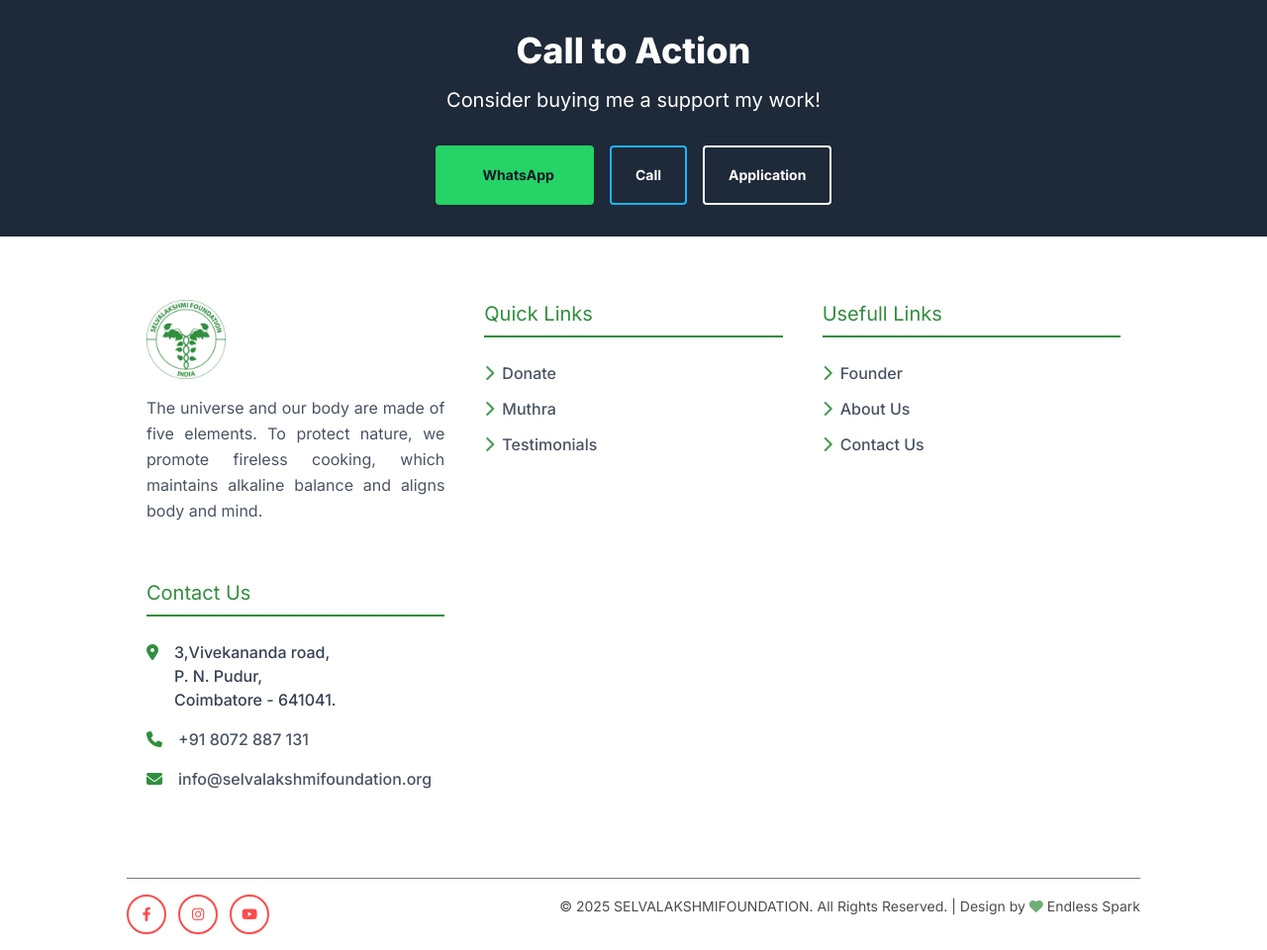
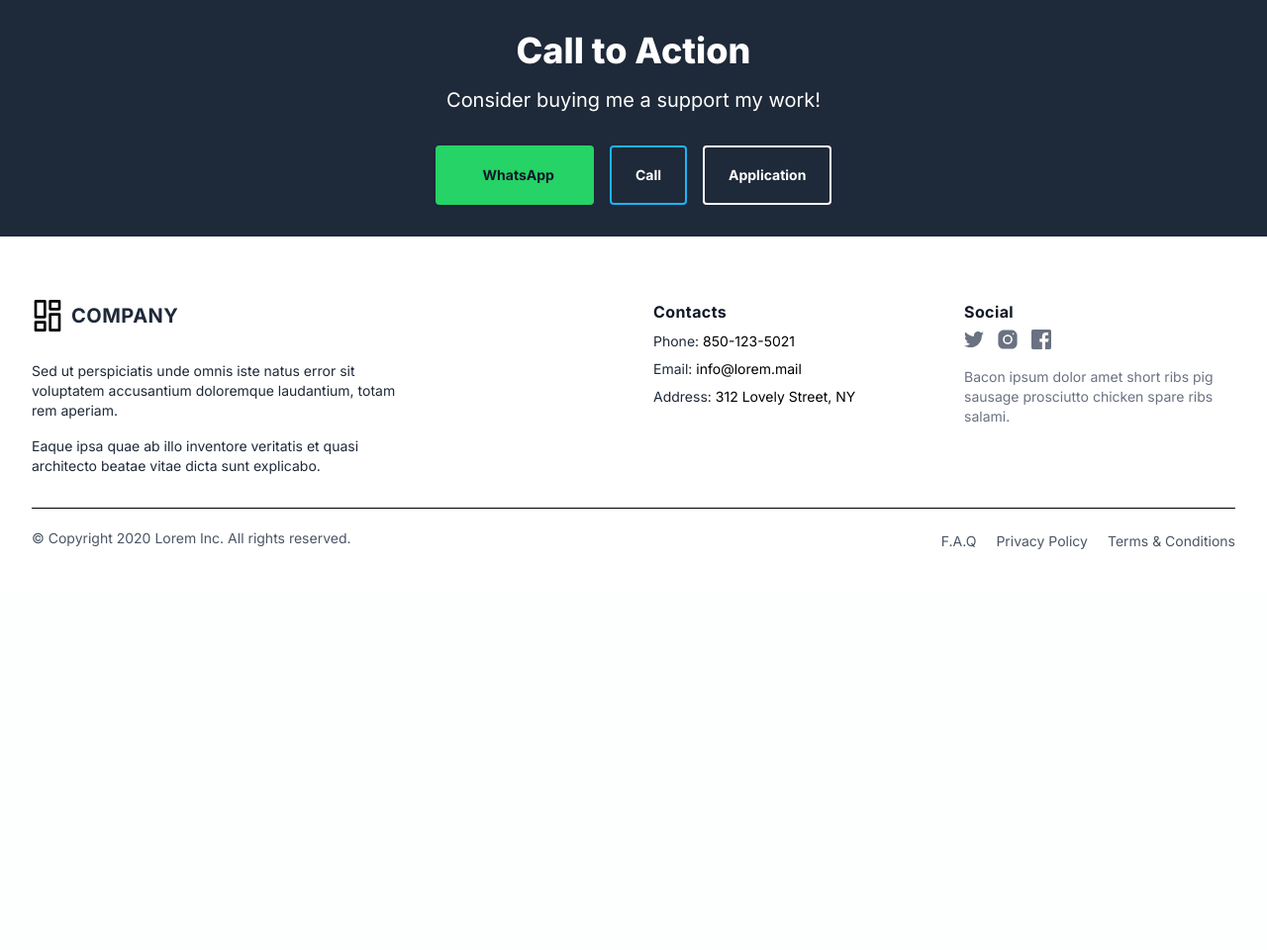
Before and after one commit to G-Prasath/Almericus, a PHP site: page /about_us.php in a window 1280 px wide. Shown: the part 2183-3143 px from the top of the page at 99% size. After the commit the page ends 2738 px from the top, so only its background shows below. Run offline with PHP 8.4, Linux system fonts and the light colour scheme.

Commit message:
footer pending

```diff
--- a/_templates/footer.php
+++ b/_templates/footer.php
@@ -1,100 +1,97 @@
-<!-- Footer Section -->
-<footer loading="lazy" class="relative bg-white pt-16 pb-4 w-full">
-
-    <div class="md:w-[80%] w-full mx-auto px-5 grid grid-cols-[repeat(auto-fit,minmax(250px,1fr))] gap-10 relative z-10">
-        <!-- About -->
-        <div data-aos="fade-up" data-aos-duration="1000">
-            <div class="text-2xl font-bold text-[#318e3d] mb-4">
-                <img src="./img/logo.jpeg" alt="logo" class="h-[80px] w-auto">
+<div class="px-4 pt-16 mx-auto sm:max-w-xl md:max-w-full lg:max-w-screen-xl md:px-24 lg:px-8">
+    <div class="grid gap-10 row-gap-6 mb-8 sm:grid-cols-2 lg:grid-cols-4">
+        <div class="sm:col-span-2">
+            <a href="/" aria-label="Go home" title="Company" class="inline-flex items-center">
+                <svg class="w-8 text-deep-purple-accent-400" viewBox="0 0 24 24" stroke-linejoin="round"
+                    stroke-width="2" stroke-linecap="round" stroke-miterlimit="10" stroke="currentColor" fill="none">
+                    <rect x="3" y="1" width="7" height="12"></rect>
+                    <rect x="3" y="17" width="7" height="6"></rect>
+                    <rect x="14" y="1" width="7" height="6"></rect>
+                    <rect x="14" y="11" width="7" height="12"></rect>
+                </svg>
+                <span class="ml-2 text-xl font-bold tracking-wide text-gray-800 uppercase">Company</span>
+            </a>
+            <div class="mt-6 lg:max-w-sm">
+                <p class="text-sm text-gray-800">
+                    Sed ut perspiciatis unde omnis iste natus error sit voluptatem accusantium doloremque laudantium,
+                    totam rem aperiam.
+                </p>
+                <p class="mt-4 text-sm text-gray-800">
+                    Eaque ipsa quae ab illo inventore veritatis et quasi architecto beatae vitae dicta sunt explicabo.
+                </p>
             </div>
-            <p class="mb-4 leading-relaxed opacity-90 text-justify text-gray-700 text-md">The universe and our body are made of five elements. To protect nature, we promote fireless cooking, which maintains alkaline balance and aligns body and mind.</p>
-
         </div>
-
-        <!-- Quick Links -->
-        <div data-aos="fade-up" data-aos-duration="1000" data-aos-delay="500">
-            <p class="text-xl text-[#318e3d] mb-6 border-b-2 text-[#318e3d] pb-2">Quick Links</p>
-            <ul class="space-y-3">
-                <li><a href="donate.php"
-                        class="flex items-center gap-2 opacity-90 hover:opacity-100 hover:translate-x-1 transition text-gray-700 text-md font-medium"><i
-                            class="fas fa-chevron-right text-[#318e3d]"></i> Donate</a></li>
-                <li><a href="muthra_course.php"
-                        class="flex items-center gap-2 opacity-90 hover:opacity-100 hover:translate-x-1 transition text-gray-700 text-md font-medium"><i
-                            class="fas fa-chevron-right text-[#318e3d]"></i> Muthra</a></li>
-                <li><a href="testimonials.php"
-                        class="flex items-center gap-2 opacity-90 hover:opacity-100 hover:translate-x-1 transition text-gray-700 text-md font-medium"><i
-                            class="fas fa-chevron-right text-[#318e3d]"></i> Testimonials</a></li>
-            </ul>
+        <div class="space-y-2 text-sm">
+            <p class="text-base font-bold tracking-wide text-gray-900">Contacts</p>
+            <div class="flex">
+                <p class="mr-1 text-gray-800">Phone:</p>
+                <a href="tel:850-123-5021" aria-label="Our phone" title="Our phone"
+                    class="transition-colors duration-300 text-deep-purple-accent-400 hover:text-deep-purple-800">850-123-5021</a>
+            </div>
+            <div class="flex">
+                <p class="mr-1 text-gray-800">Email:</p>
+                <a href="mailto:info@lorem.mail" aria-label="Our email" title="Our email"
+                    class="transition-colors duration-300 text-deep-purple-accent-400 hover:text-deep-purple-800">info@lorem.mail</a>
+            </div>
+            <div class="flex">
+                <p class="mr-1 text-gray-800">Address:</p>
+                <a href="https://www.google.com/maps" target="_blank" rel="noopener noreferrer" aria-label="Our address"
+                    title="Our address"
+                    class="transition-colors duration-300 text-deep-purple-accent-400 hover:text-deep-purple-800">
+                    312 Lovely Street, NY
+                </a>
+            </div>
         </div>
-
-        <!-- Our Services -->
-        <div data-aos="fade-up" data-aos-duration="1000" data-aos-delay="700">
-            <h3 class="text-xl text-[#318e3d] mb-6 border-b-2 text-[#318e3d] pb-2">Usefull Links</h3>
-            <ul class="space-y-3">
-                <li><a href="introduction.php"
-                        class="flex items-center gap-2 opacity-90 hover:opacity-100 hover:translate-x-1 transition text-gray-700 text-md font-medium"><i
-                            class="fas fa-chevron-right text-[#318e3d]"></i> Founder</a></li>
-                <li><a href="about_us.php"
-                        class="flex items-center gap-2 opacity-90 hover:opacity-100 hover:translate-x-1 transition text-gray-700 text-md font-medium"><i
-                            class="fas fa-chevron-right text-[#318e3d]"></i> About Us</a></li>
-                <li><a href="contact_us.php"
-                        class="flex items-center gap-2 opacity-90 hover:opacity-100 hover:translate-x-1 transition text-gray-700 text-md font-medium"><i
-                            class="fas fa-chevron-right text-[#318e3d]"></i> Contact Us</a></li>
-            </ul>
-        </div>
-
-        <!-- Contact Us -->
-        <div data-aos="fade-up" data-aos-duration="1000" data-aos-delay="900">
-            <h3 class="text-xl text-[#318e3d] mb-6 border-b-2 text-[#318e3d] pb-2">Contact Us</h3>
-            <ul class="space-y-4 mb-6">
-                <li class="flex items-start gap-4">
-                    <i class="fas fa-map-marker-alt text-[#318e3d] mt-1"></i>
-                    <div class="text-gray-700 text-md font-medium">
-                        3,Vivekananda road,<br/>
-                        P. N. Pudur,<br/>
-                        Coimbatore - 641041.<br/>
-                    </div>
-                </li>
-                <li class="flex items-start gap-4">
-                    <i class="fas fa-phone-alt text-[#318e3d] mt-1 rotate-90"></i>
-                    <div>
-                        <a href="tel:+918072887131" target="_blank" class="block hover:underline opacity-90 hover:opacity-100 text-gray-700 text-md font-medium">+91 8072 887 131</a>
-
-                    </div>
-                </li>
-                <li class="flex items-start gap-4">
-                    <i class="fas fa-envelope text-[#318e3d] mt-1"></i>
-                    <div>
-                        <a href="mailto:info@selvalakshmifoundation.org"
-                            target="_blank"
-                            class="block hover:underline opacity-90 hover:opacity-100 text-gray-700 text-md font-medium"> info@selvalakshmifoundation.org</a>
-                    </div>
-                </li>
-            </ul>
-
+        <div>
+            <span class="text-base font-bold tracking-wide text-gray-900">Social</span>
+            <div class="flex items-center mt-1 space-x-3">
+                <a href="/" class="text-gray-500 transition-colors duration-300 hover:text-deep-purple-accent-400">
+                    <svg viewBox="0 0 24 24" fill="currentColor" class="h-5">
+                        <path
+                            d="M24,4.6c-0.9,0.4-1.8,0.7-2.8,0.8c1-0.6,1.8-1.6,2.2-2.7c-1,0.6-2,1-3.1,1.2c-0.9-1-2.2-1.6-3.6-1.6 c-2.7,0-4.9,2.2-4.9,4.9c0,0.4,0,0.8,0.1,1.1C7.7,8.1,4.1,6.1,1.7,3.1C1.2,3.9,1,4.7,1,5.6c0,1.7,0.9,3.2,2.2,4.1 C2.4,9.7,1.6,9.5,1,9.1c0,0,0,0,0,0.1c0,2.4,1.7,4.4,3.9,4.8c-0.4,0.1-0.8,0.2-1.3,0.2c-0.3,0-0.6,0-0.9-0.1c0.6,2,2.4,3.4,4.6,3.4 c-1.7,1.3-3.8,2.1-6.1,2.1c-0.4,0-0.8,0-1.2-0.1c2.2,1.4,4.8,2.2,7.5,2.2c9.1,0,14-7.5,14-14c0-0.2,0-0.4,0-0.6 C22.5,6.4,23.3,5.5,24,4.6z">
+                        </path>
+                    </svg>
+                </a>
+                <a href="/" class="text-gray-500 transition-colors duration-300 hover:text-deep-purple-accent-400">
+                    <svg viewBox="0 0 30 30" fill="currentColor" class="h-6">
+                        <circle cx="15" cy="15" r="4"></circle>
+                        <path
+                            d="M19.999,3h-10C6.14,3,3,6.141,3,10.001v10C3,23.86,6.141,27,10.001,27h10C23.86,27,27,23.859,27,19.999v-10   C27,6.14,23.859,3,19.999,3z M15,21c-3.309,0-6-2.691-6-6s2.691-6,6-6s6,2.691,6,6S18.309,21,15,21z M22,9c-0.552,0-1-0.448-1-1   c0-0.552,0.448-1,1-1s1,0.448,1,1C23,8.552,22.552,9,22,9z">
+                        </path>
+                    </svg>
+                </a>
+                <a href="/" class="text-gray-500 transition-colors duration-300 hover:text-deep-purple-accent-400">
+                    <svg viewBox="0 0 24 24" fill="currentColor" class="h-5">
+                        <path
+                            d="M22,0H2C0.895,0,0,0.895,0,2v20c0,1.105,0.895,2,2,2h11v-9h-3v-4h3V8.413c0-3.1,1.893-4.788,4.659-4.788 c1.325,0,2.463,0.099,2.795,0.143v3.24l-1.918,0.001c-1.504,0-1.795,0.715-1.795,1.763V11h4.44l-1,4h-3.44v9H22c1.105,0,2-0.895,2-2 V2C24,0.895,23.105,0,22,0z">
+                        </path>
+                    </svg>
+                </a>
+            </div>
+            <p class="mt-4 text-sm text-gray-500">
+                Bacon ipsum dolor amet short ribs pig sausage prosciutto chicken spare ribs salami.
+            </p>
         </div>
     </div>
-
-    <!-- Footer Bottom -->
-    <div
-        class="mt-16 pt-4 border-t border-gray-700 text-center opacity-70 text-sm flex md:flex-row flex-col items-center justify-between  md:w-[80%] w-full mx-auto">
-        <!-- Social Links -->
-        <div class="flex space-x-3 max-md:mb-6" >
-            <a href="https://www.facebook.com/profile.php?id=61579353006302"
-                class="w-10 h-10 bg-white bg-opacity-10 flex items-center justify-center rounded-full text-[#ff0000] border-2 border-[#ff0000] hover:border-none hover:text-white transition-transform hover:-translate-y-1 hover:bg-pink-600">
-                <i class="fab fa-facebook-f"></i>
-            </a>
-            <a href="https://www.instagram.com/jcmpselvalakshmifoundation/"
-                class="w-10 h-10 bg-white bg-opacity-10 flex items-center justify-center rounded-full text-[#ff0000] border-2 border-[#ff0000] hover:border-none hover:text-white transition-transform hover:-translate-y-1 hover:bg-pink-600">
-                <i class="fab fa-instagram"></i>
-            </a>
-            <a href="https://www.youtube.com/@SELVALAKSHMIFOUNDATION"
-                class="w-10 h-10 bg-white bg-opacity-10 flex items-center justify-center rounded-full text-[#ff0000] border-2 border-[#ff0000] hover:border-none hover:text-white transition-transform hover:-translate-y-1 hover:bg-pink-600">
-                <i class="fab fa-youtube"></i>
-            </a>
-        </div>
-
-        <p class="mb-4">© 2025 SELVALAKSHMIFOUNDATION. All Rights Reserved. | Design by <i class="fas fa-heart text-[#318e3d]"></i>
-           Endless Spark</p>
+    <div class="flex flex-col-reverse justify-between pt-5 pb-10 border-t lg:flex-row">
+        <p class="text-sm text-gray-600">
+            © Copyright 2020 Lorem Inc. All rights reserved.
+        </p>
+        <ul class="flex flex-col mb-3 space-y-2 lg:mb-0 sm:space-y-0 sm:space-x-5 sm:flex-row">
+            <li>
+                <a href="/"
+                    class="text-sm text-gray-600 transition-colors duration-300 hover:text-deep-purple-accent-400">F.A.Q</a>
+            </li>
+            <li>
+                <a href="/"
+                    class="text-sm text-gray-600 transition-colors duration-300 hover:text-deep-purple-accent-400">Privacy
+                    Policy</a>
+            </li>
+            <li>
+                <a href="/"
+                    class="text-sm text-gray-600 transition-colors duration-300 hover:text-deep-purple-accent-400">Terms
+                    &amp; Conditions</a>
+            </li>
+        </ul>
     </div>
-</footer>
+</div>
--- a/_templates/navbar.php
+++ b/_templates/navbar.php
@@ -17,26 +17,26 @@
                 <div class="hidden lg:flex items-center justify-between">
                     <div class="ml-10 flex items-baseline">
                         <a href="#home"
-                            class="nav-link text-white hover:text-[#125b93] px-3 py-2 text-sm font-medium transition-all duration-200 hover:bg-blue-50">
+                            class="nav-link mx-3 text-white hover:border-2 hover:border-white rounded-md px-3 py-2 text-sm font-medium transition-all duration-200 ">
                             Home
                         </a>
 
                         <a href="#about-us"
-                            class="nav-link text-white hover:text-[#125b93] px-3 py-2 text-sm font-medium transition-all duration-200 hover:bg-blue-50">
+                            class="nav-link mx-3 text-white hover:border-2 hover:border-white rounded-md px-3 py-2 text-sm font-medium transition-all duration-200 ">
                             About us
                         </a>
 
                         <a href="#soluation"
-                            class="nav-link text-white hover:text-[#125b93] px-3 py-2 text-sm font-medium transition-all duration-200 hover:bg-blue-50">
+                            class="nav-link mx-3 text-white hover:border-2 hover:border-white rounded-md px-3 py-2 text-sm font-medium transition-all duration-200 ">
                             Soluations
                         </a>
 
-                        <a href="#why-us"
-                            class="nav-link text-white hover:text-[#125b93] px-3 py-2 text-sm font-medium transition-all duration-200 hover:bg-blue-50">
-                            Appliction
+                        <a href="#gallery"
+                            class="nav-link mx-3 text-white hover:border-2 hover:border-white rounded-md px-3 py-2 text-sm font-medium transition-all duration-200 ">
+                            Gallery
                         </a>
                         <a href="#contact"
-                            class="nav-link text-white hover:text-[#125b93] px-3 py-2 text-sm font-medium transition-all duration-200 hover:bg-blue-50">
+                            class="nav-link mx-3 text-white hover:border-2 hover:border-white rounded-md px-3 py-2 text-sm font-medium transition-all duration-200 ">
                             Contact us
                         </a>
                     </div>
@@ -62,27 +62,27 @@
         <!-- Mobile menu -->
         <div class="mobile-menu lg:hidden bg-[#125b93] border-t border-gray-200" id="mobile-menu">
             <div class="px-4 pt-2 pb-3 space-y-1">
-                <a href="index.php"
+                <a href="#home"
                     class="text-white hover:text-[#125b93] hover:bg-blue-50 block px-3 py-2 text-base font-medium transition-all duration-200">
                     Home
                 </a>
 
-                <a href="about_us.php"
+                <a href="#about-us"
                     class="text-white hover:text-[#125b93] hover:bg-blue-50 block px-3 py-2 text-base font-medium transition-all duration-200">
                     About Us
                 </a>
 
-                <a href="introduction.php"
+                <a href="#soluation"
                     class="text-white hover:text-[#125b93] hover:bg-blue-50 block px-3 py-2 text-base font-medium transition-all duration-200">
                     Soluations
                 </a>
 
 
-                <a href="testimonials.php"
+                <a href="#gallery"
                     class="text-white hover:text-[#125b93] hover:bg-blue-50 block px-3 py-2 text-base font-medium transition-all duration-200">
-                    Application
+                    Gallery
                 </a>
-                <a href="contact_us.php"
+                <a href="#contact"
                     class="text-white hover:text-[#125b93] hover:bg-blue-50 block px-3 py-2 text-base font-medium transition-all duration-200">
                     Contact us
                 </a>
--- a/css/style.css
+++ b/css/style.css
@@ -1,4 +1,5 @@
-html, body {
+html,
+body {
   margin: 0;
   padding: 0;
   box-sizing: border-box;
@@ -59,9 +60,6 @@ html, body {
   backdrop-filter: blur(10px);
   background: rgba(255, 255, 255, 0.95);
 }
-
-
-
 
 /* ================== Hero Banner ==================  */
 .banner-slider {
@@ -190,12 +188,6 @@ html, body {
 }
 /* ================== Hero Banner End ==================  */
 
-
-
-
-
-
-
 /* ==================== Language Switcher ==================   */
 body > .skiptranslate {
   display: none !important;
@@ -210,13 +202,15 @@ body {
   width: 4px;
 }
 
-
-
 /* ============================ Photo Gallery ==================== */
 
 @keyframes scroll {
-  0%   { transform: translateX(0); }
-  100% { transform: translateX(calc(-250px * 7)); }
+  0% {
+    transform: translateX(0);
+  }
+  100% {
+    transform: translateX(calc(-250px * 7));
+  }
 }
 
 .running_slider {
@@ -240,12 +234,20 @@ body {
   justify-content: center;
 }
 
-
-/* ===================== FAQ ==========================  */
-.max-h-0 {
-	max-height: 0;
+/* ===================== Video ==========================  */
+.video-docker video {
+  top: 50%;
+  left: 50%;
+  transform: translate(-50%, -50%);
 }
 
-.group:focus .group-focus\:max-h-40 {
-	max-height: 10rem;
+.video-docker::after {
+  content: "";
+  position: absolute;
+  width: 100%;
+  height: 100%;
+  top: 0;
+  left: 0;
+  background: rgba(0, 0, 0, 0.6);
+  z-index: 1;
 }
--- a/js/script.js
+++ b/js/script.js
@@ -208,7 +208,7 @@ const sections = document.querySelectorAll("section");
 
     // remove all active classes first
     navLinks.forEach((link) => {
-      link.classList.remove("bg-white", "text-blue-500", "font-bold");
+      link.classList.remove("bg-white", "text-blue-500", "font-bold", "rounded-sm");
       link.classList.add("text-white");
     });
 
@@ -217,7 +217,7 @@ const sections = document.querySelectorAll("section");
       const activeLink = document.querySelector(`.nav-link[href="#${current}"]`);
       if (activeLink) {
         activeLink.classList.remove("text-white");
-        activeLink.classList.add("bg-white", "text-blue-500", "font-bold");
+        activeLink.classList.add("bg-white", "text-blue-500", "font-bold", "rounded-sm");
       }
     }
   }
```
Also changed, not shown: index.php (+94 -84 lines).
